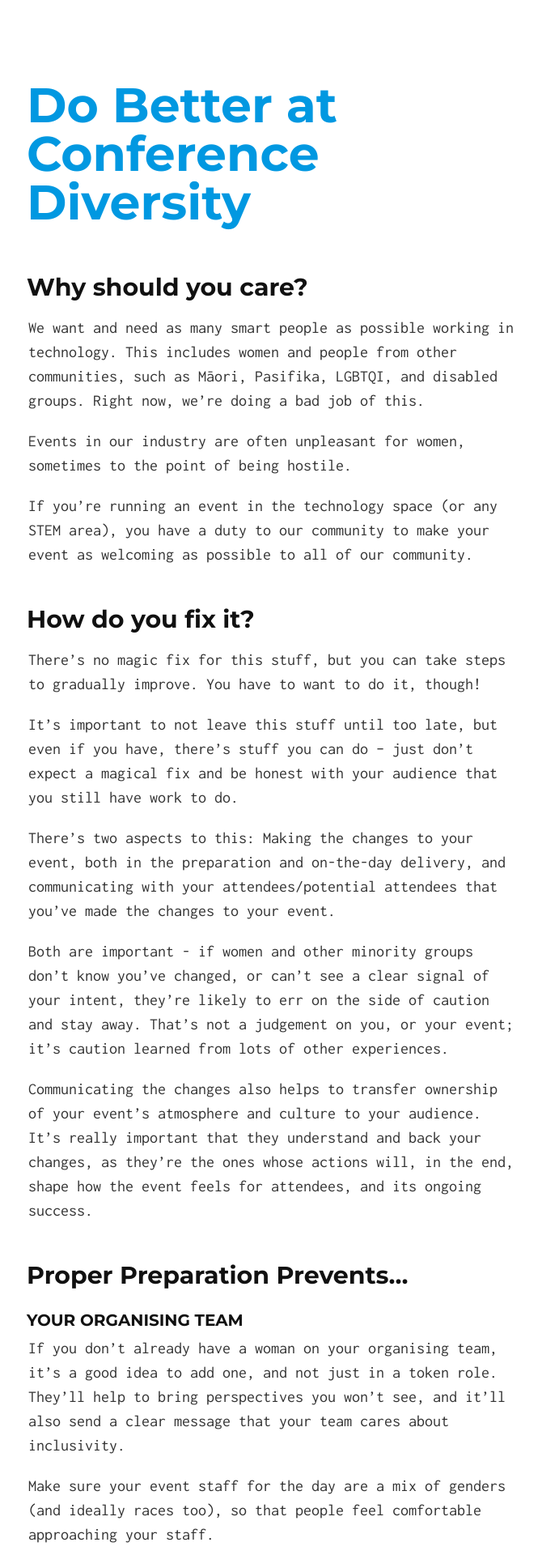
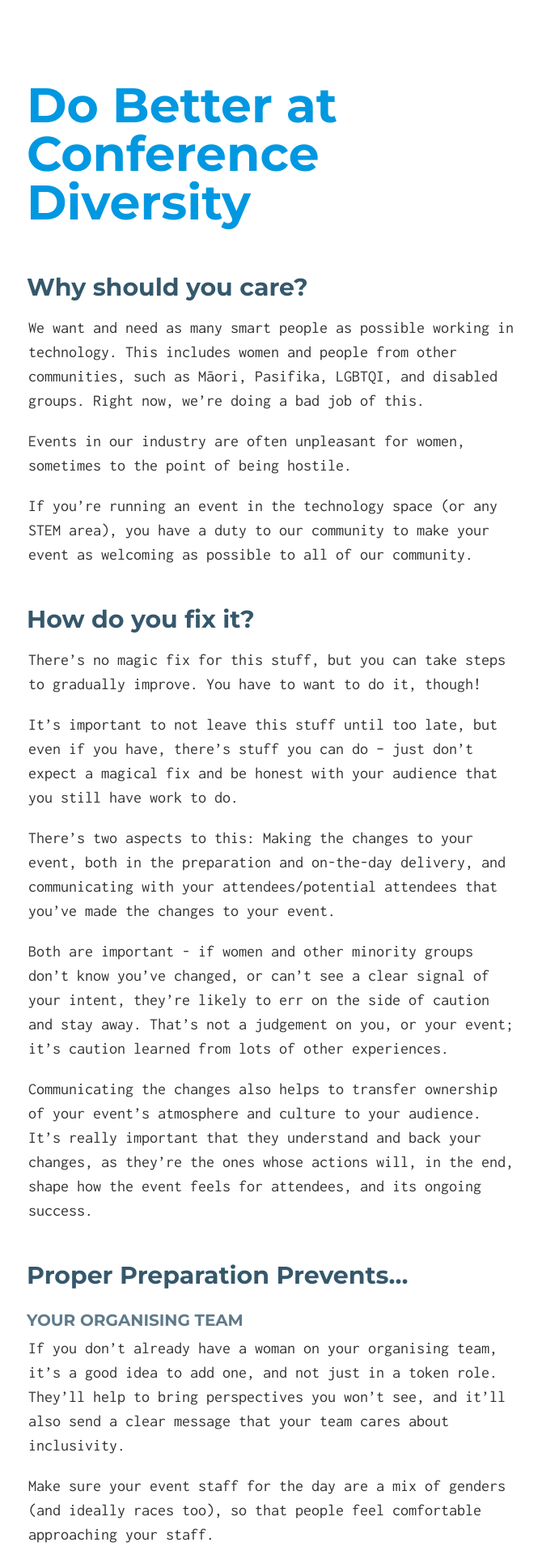
Before and after one commit to hopperfund/events, a Jekyll site: the page built from index.md, in a window 1280 px wide. Shown: the top 1920 px of the page at 81% size, without its empty margins (305-970 px from the left). Built offline with Jekyll 4.4.1, drawn with Linux system fonts in a browser that asks for light colours.

Commit message:
more colour testings

```diff
--- a/css/solo.css
+++ b/css/solo.css
@@ -43,6 +43,14 @@ h1 {
   font-size: 2.5rem;
   margin-bottom: 1rem;
   color: #0198E1;
+}
+
+h2 {
+	color: #35586C;
+}
+
+h3 {
+	color: #607B8B;
 }
 
 @media (min-width: 30rem) {
```
